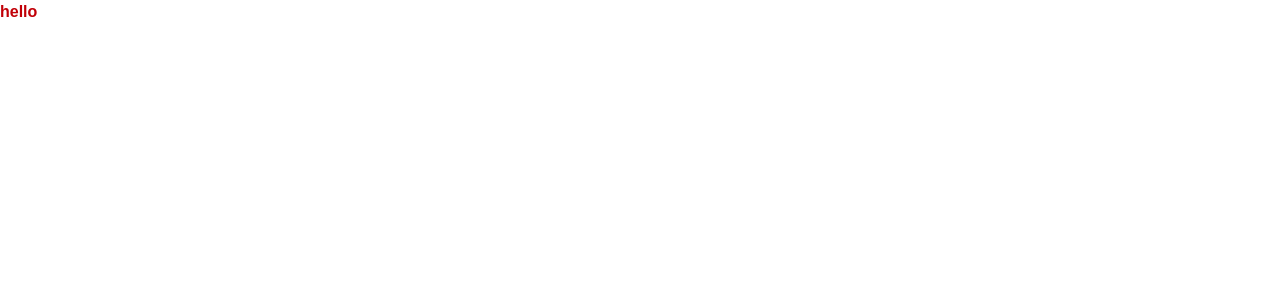
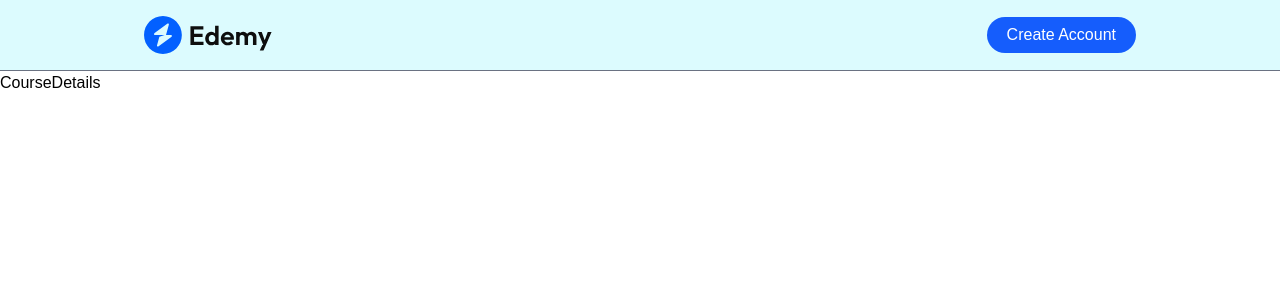
Before and after one commit to Asmaa-Abdo22/FullStack-LMS, a React (Vite) app in the folder client/: page /course/1 in a window 1280 px wide. Shown: the top 300 px of the page. Built offline with nearby package versions, Linux system fonts and the light colour scheme; no server answers.

Commit message:
start authclerk

```diff
--- a/client/package.json
+++ b/client/package.json
@@ -10,9 +10,11 @@
     "preview": "vite preview"
   },
   "dependencies": {
+    "@clerk/clerk-react": "^5.57.0",
     "@fontsource-variable/outfit": "^5.2.8",
     "@tailwindcss/vite": "^4.1.17",
     "humanize-duration": "^3.33.1",
+    "lucide-react": "^0.554.0",
     "quill": "^2.0.3",
     "rc-progress": "^4.0.0",
     "react": "^19.2.0",
--- a/client/src/App.jsx
+++ b/client/src/App.jsx
@@ -1,12 +1,50 @@
-
-
+import { createBrowserRouter, RouterProvider } from "react-router-dom";
+import Home from "./Pages/Student/Home";
+import CoursesList from "./Pages/Student/CoursesList";
+import CourseDetails from "./Pages/Student/CourseDetails";
+import MyEnrollments from "./Pages/Student/MyEnrollments";
+import Player from "./Pages/Student/Player";
+import Loading from "./components/Student/Loading";
+import Educator from "./Pages/Educator/Educator";
+import Dashboard from "./Pages/Educator/Dashboard";
+import AddCourse from "./Pages/Educator/AddCourse";
+import MyCourses from "./Pages/Educator/MyCourses";
+import StudentsEnrolled from "./Pages/Educator/StudentsEnrolled";
+import MainLayout from "./components/MainLayout";
 
 function App() {
+  const myRoutes = createBrowserRouter([
+    {
+      path: "/",
+      element: <MainLayout />,
+      children: [
+        { index: true, element: <Home /> },
+        { path: "/course-list", element: <CoursesList /> },
+        { path: "/course-list/:input", element: <CoursesList /> },
+        { path: "/course/:id", element: <CourseDetails /> },
+        { path: "/my-enrollments", element: <MyEnrollments /> },
+        { path: "/player/:courseId", element: <Player /> },
+        { path: "/loading/:path", element: <Loading /> },
+        // Educator
+        {
+          path: "/educator",
+          element: <Educator />,
+          children: [
+            { index: true, element: <Dashboard /> },
+            { path: "add-course", element: <AddCourse /> },
+            { path: "my-courses", element: <MyCourses /> },
+            { path: "student-enrolled", element: <StudentsEnrolled /> },
+          ],
+        },
+      ],
+    },
+  ]);
 
-
-  return <>
-  <p className="text-red-700 font-extrabold">hello</p>
-  </>
+  return (
+    <>
+      <RouterProvider router={myRoutes} />
+    </>
+  );
 }
 
-export default App
+export default App;
--- a/client/src/Context/AppContext.js
+++ b/client/src/Context/AppContext.jsx
@@ -1,6 +1,6 @@
 import { createContext } from "react";
 
-export const AppContextt = createContext();
+export const AppContextt = createContext(0);
 export const AppContexttProvider = ({ children }) => {
   let value = {
 
--- a/client/src/Pages/Educator/Educator.jsx
+++ b/client/src/Pages/Educator/Educator.jsx
@@ -1,9 +1,11 @@
 import React from 'react'
+import { Outlet } from 'react-router-dom'
 
 const Educator = () => {
-  return (
-    <div>Educator</div>
-  )
+  return <>
+  <p>Educator</p>
+ { <Outlet/>}
+  </>
 }
 
 export default Educator
--- /dev/null
+++ b/client/src/components/MainLayout.jsx
@@ -0,0 +1,13 @@
+
+import Navbar from './Student/Navbar'
+import { Outlet, useMatch } from 'react-router-dom'
+
+const MainLayout = () => {
+  const isEducatorRoute= useMatch("/educator/*")
+  return <>
+  {!isEducatorRoute && <Navbar/>}
+  <Outlet/>
+  </>
+}
+
+export default MainLayout
--- a/client/src/components/Student/Navbar.jsx
+++ b/client/src/components/Student/Navbar.jsx
@@ -1,9 +1,59 @@
-import React from 'react'
+import { Link } from "react-router-dom";
+import { assets } from "../../assets/assets";
+import { User } from "lucide-react";
+import { useClerk, UserButton, useUser } from "@clerk/clerk-react";
+const Navbar = () => {
+  const isCourseLiStPage = location.pathname.includes("/course-list");
+  const { openSignIn } = useClerk();
+  const { user } = useUser();
 
-const Navbar = () => {
   return (
-    <div>Navbar</div>
-  )
-}
+    <>
+      <div
+        className={`flex items-center justify-between px-4 sm:px-10 md:px-14 lg:px-36 border-b border-gray-500 py-4 ${
+          isCourseLiStPage ? "bg-white" : "bg-cyan-100/70"
+        }`}
+      >
+        <img
+          src={assets.logo}
+          alt="logo"
+          className="w-28 lg:w-32 cursor-pointer"
+        />
+        <div className="hidden md:flex items-center gap-5 text-gray-500">
+          <div className="flex items-center gap-5 cursor-pointer">
+            {user && (
+              <>
+                <button className="cursor-pointer">Become Educator</button>
+                <Link to="/my-enrollments">My Enrollments</Link>
+              </>
+            )}
+          </div>
 
-export default Navbar
+          {user ? (
+            <UserButton />
+          ) : (
+            <button
+              onClick={() => {
+                openSignIn();
+              }}
+              className="bg-blue-600 text-white px-5 py-1.5 cursor-pointer rounded-full"
+            >
+              Create Account
+            </button>
+          )}
+        </div>
+
+        {/* Mobile screen */}
+        <div className="md:hidden flex items-center gap-2 sm:gap-5 text-gray-500">
+          <div className="flex items-center gap-2 cursor-pointer">
+            <button className="cursor-pointer text-sm ">Become Educator</button>
+            <Link to="/my-enrollments text-sm">My Enrollments</Link>
+          </div>
+          <User />
+        </div>
+      </div>
+    </>
+  );
+};
+
+export default Navbar;
--- a/client/src/main.jsx
+++ b/client/src/main.jsx
@@ -3,12 +3,20 @@
 import "@fontsource-variable/outfit";
 import "./index.css";
 import App from "./App.jsx";
-import { AppContexttProvider } from "./Context/AppContext.js";
+import { AppContexttProvider } from "./Context/AppContext.jsx";
+import { ClerkProvider } from "@clerk/clerk-react";
+// Import your Publishable Key
+const PUBLISHABLE_KEY = import.meta.env.VITE_CLERK_PUBLISHABLE_KEY;
 
+if (!PUBLISHABLE_KEY) {
+  throw new Error("Missing Publishable Key");
+}
 createRoot(document.getElementById("root")).render(
   <StrictMode>
-    <AppContexttProvider>
-      <App />
-    </AppContexttProvider>
+    <ClerkProvider publishableKey={PUBLISHABLE_KEY} afterSignOutUrl="/">
+      <AppContexttProvider>
+        <App />
+      </AppContexttProvider>
+    </ClerkProvider>
   </StrictMode>
 );
```
Also changed, not shown: client/src/assets/assets.js (+3 -52 lines), 2 other files (tests, documents, lock files or other folders).
